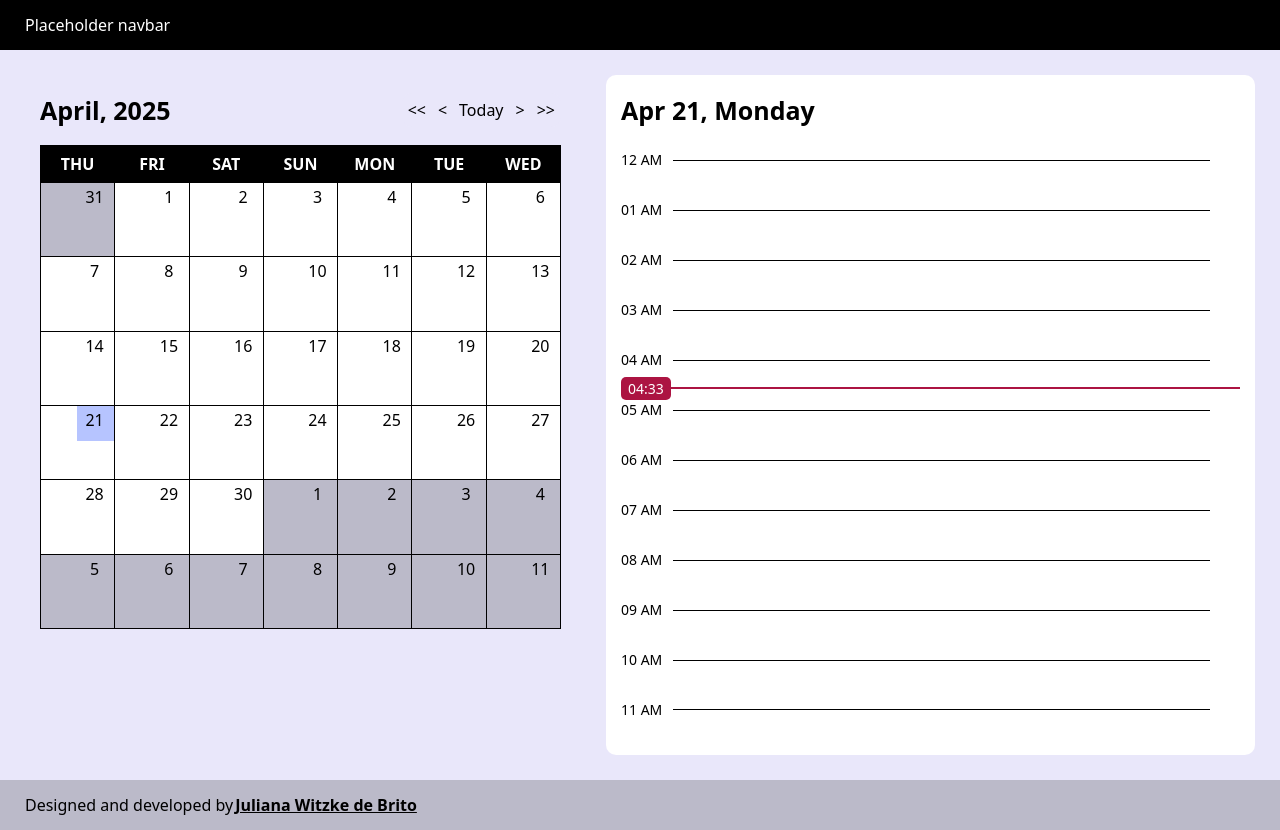
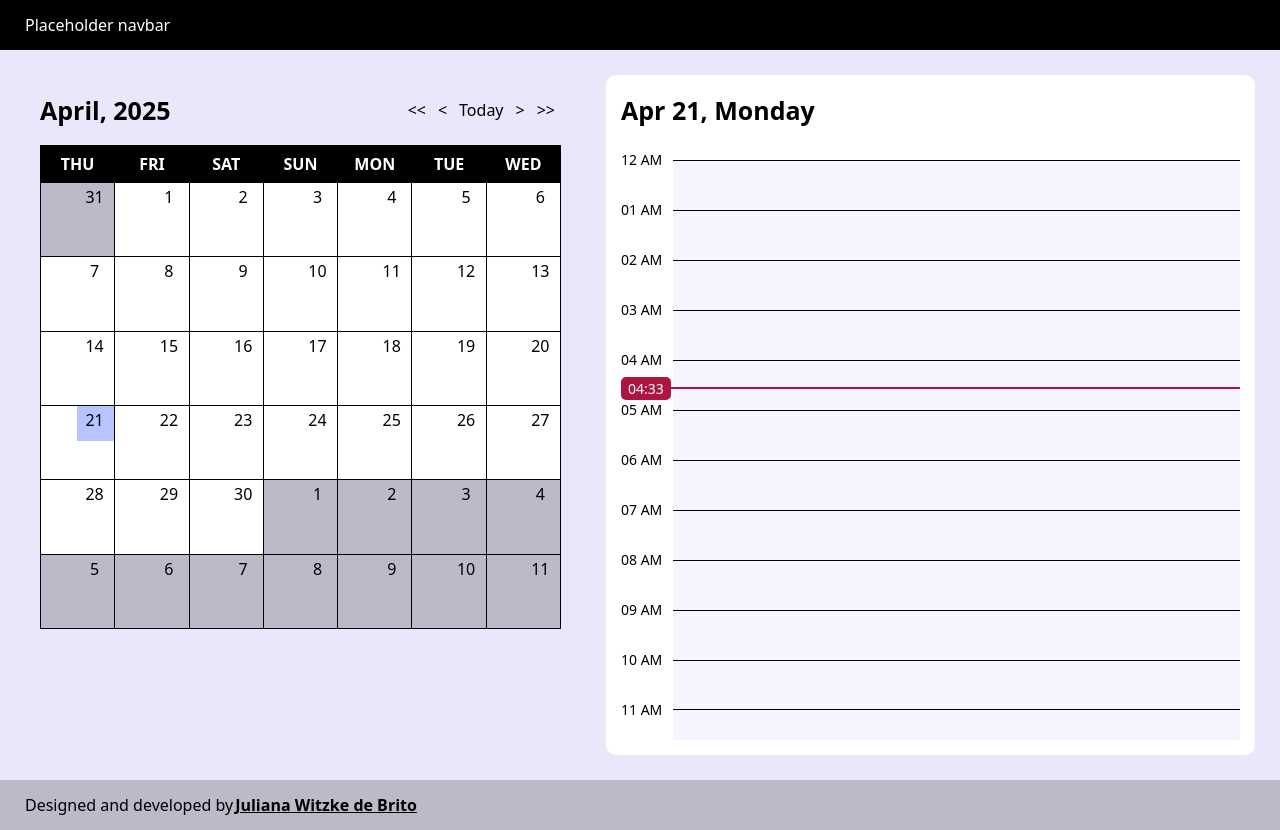
Before and after one commit to jubrito/planner-with-calendar, a React (Vite) app: page / in a window 1280 px wide. Built offline with nearby package versions, Linux system fonts and the light colour scheme.

Commit message:
add bg to clickable hour of the day

```diff
--- a/src/features/Planner/ClickableHoursOfTheDay/clickable-hours-of-the-day.module.scss
+++ b/src/features/Planner/ClickableHoursOfTheDay/clickable-hours-of-the-day.module.scss
@@ -3,8 +3,9 @@
 .clickableHourOfTheDay {
   display: flex;
   flex-direction: column;
-  width: calc(100% - 82px);
+  width: 100%;
   height: variables.$planner-hours-height;
   position: relative;
   margin-top: 15px;
+  background-color: variables.$blue-even-lightergray-color;
 }
```
